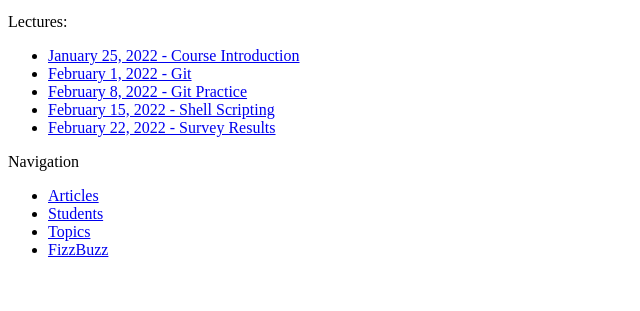
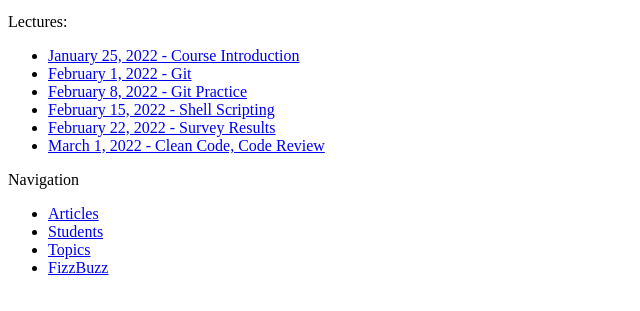
Before and after one commit to sleddog/methods-spring-2022, a plain HTML site: page index.html in a window 1280 px wide. Shown: the part 119-430 px from the top of the page, without its empty margins (0-640 px from the left). Drawn offline with Linux system fonts and the light colour scheme.

Commit message:
lecture6

```diff
--- a/index.html
+++ b/index.html
@@ -20,6 +20,7 @@
         <li><a href="https://docs.google.com/presentation/d/1TJf73ljJ4ZiG49NTgJ3ok-hdMqHWBOwr2NJPyELyYBg/edit?usp=sharing">February 8, 2022 - Git Practice</a></li>
         <li><a href="https://docs.google.com/presentation/d/1NB38QaVtdOy4zrMkiGoJPYHI4WuzmCtALvh1aW2d2GI/edit?usp=sharing">February 15, 2022 - Shell Scripting</a></li>
         <li><a href="https://docs.google.com/presentation/d/1whjP1ymYIhN4HWL2sroqqJ_WtVYODB4NFGcVgmOl0ZE/edit?usp=sharing">February 22, 2022 - Survey Results</a></li>
+        <li><a href="https://docs.google.com/presentation/d/1gYVBpqt71vOKrz7N4_y11Vj7sP360m3GfA6IhYkEOyo/edit?usp=sharing">March 1, 2022 - Clean Code, Code Review</a></li>
       </ul>
     </p>
     <p>
```
